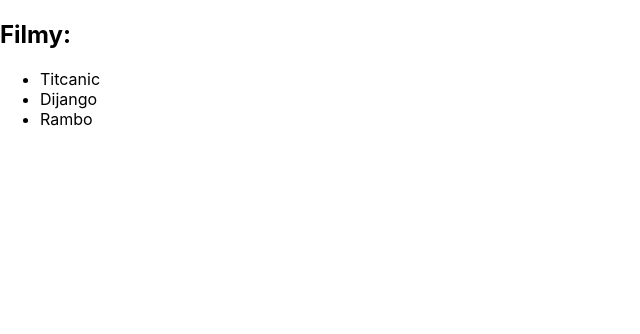
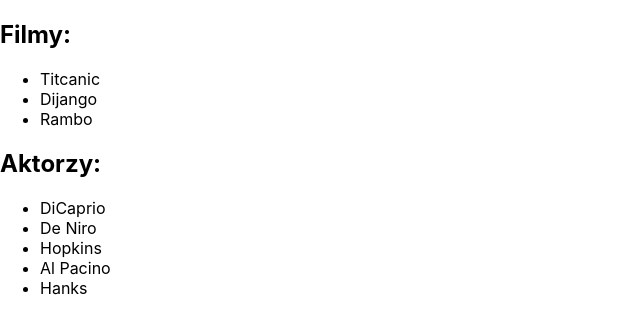
Before and after one commit to lukasz-klekner/redux-basis, a React (Create React App) app: page / in a window 1280 px wide. Shown: the top 334 px of the page, without its empty margins (0-640 px from the left). Built offline with nearby package versions, Linux system fonts and the light colour scheme.

Commit message:
added ActorsContainer component and displayed info in main app

```diff
--- a/src/App.js
+++ b/src/App.js
@@ -1,10 +1,14 @@
 import MoviesContainer from './app/movies/components/MoviesContainer';
+import ActorsContainer from './app/actors/components/ActorsContainer';
 
 function App() {
   return (
     <div className="App">
       <h2>Filmy:</h2>
       <MoviesContainer />
+
+      <h2>Aktorzy:</h2>
+      <ActorsContainer />
     </div>
   );
 }
--- /dev/null
+++ b/src/app/actors/components/ActorsContainer.js
@@ -0,0 +1,13 @@
+import { connect} from 'react-redux';
+
+const ActorsContainer = ({ actors }) => (
+    <ul>
+        {actors.list.map( ( actor, index) => <li key={index}>{actor}</li>)}
+    </ul>
+)
+
+const mapStateToProps = state => ({
+    actors: state.actors
+})
+
+export default connect(mapStateToProps, {})(ActorsContainer);
```
